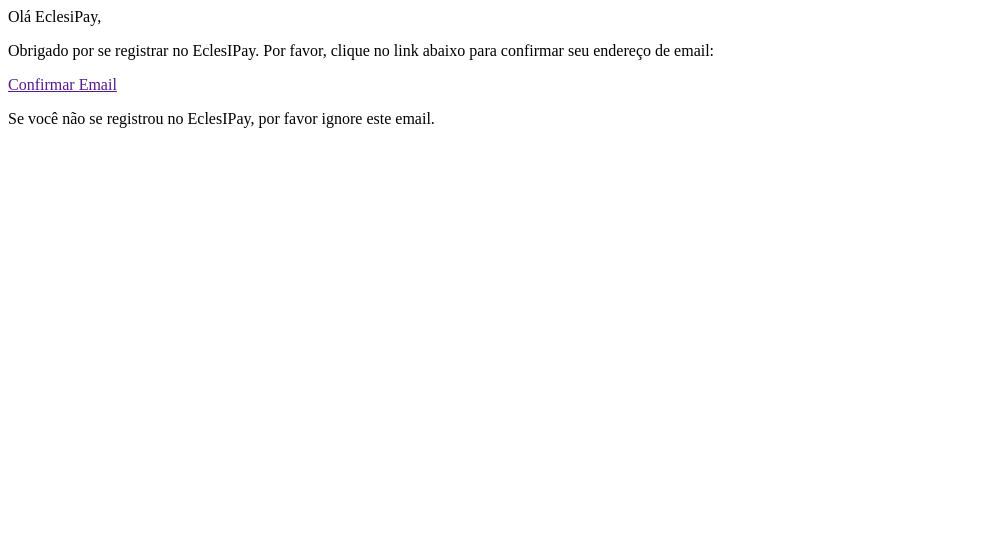
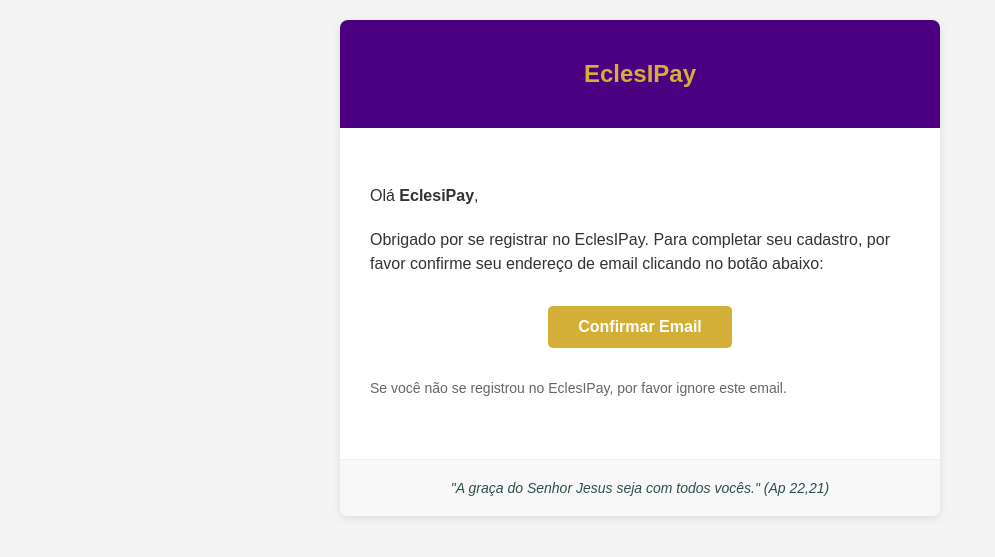
Before and after one commit to Jairzaoo/EclesIpay, a Django app: template EclesIPay/dizimo/templates/email_confirmation.html in a window 1280 px wide. Shown: the top 557 px of the page, without its empty margins (0-995 px from the left). Run offline with Django 5.2, Linux system fonts and the light colour scheme; the template is opened without the code that fills it, so the values that code supplies are empty; a user stored in the database is signed in.

Commit message:
Update email_confirmation.html

```diff
--- a/EclesIPay/dizimo/templates/email_confirmation.html
+++ b/EclesIPay/dizimo/templates/email_confirmation.html
@@ -1,4 +1,32 @@
-<p>Olá {{ user.nome }},</p>
-<p>Obrigado por se registrar no EclesIPay. Por favor, clique no link abaixo para confirmar seu endereço de email:</p>
-<p><a href="{{ url }}">Confirmar Email</a></p>
-<p>Se você não se registrou no EclesIPay, por favor ignore este email.</p>
+<!DOCTYPE html>
+<html>
+<head>
+    <meta charset="UTF-8">
+    <meta name="viewport" content="width=device-width, initial-scale=1.0">
+    <title>Confirmação de Email - EclesIPay</title>
+</head>
+<body style="margin: 0; padding: 0; font-family: Arial, sans-serif; background-color: #f4f4f4;">
+    <table align="center" border="0" cellpadding="0" cellspacing="0" width="100%" style="max-width: 600px; background-color: #ffffff; margin-top: 20px; border-radius: 8px; box-shadow: 0 2px 10px rgba(0,0,0,0.1);">
+        <tr>
+            <td style="padding: 40px 30px; text-align: center; background-color: #4B0082; border-radius: 8px 8px 0 0;">
+                <h1 style="color: #D4AF37; margin: 0; font-size: 24px; font-weight: bold;">EclesIPay</h1>
+            </td>
+        </tr>
+        <tr>
+            <td style="padding: 40px 30px;">
+                <p style="color: #333333; font-size: 16px; line-height: 1.5; margin-bottom: 20px;">Olá <strong>{{ user.nome }}</strong>,</p>
+                <p style="color: #333333; font-size: 16px; line-height: 1.5; margin-bottom: 20px;">Obrigado por se registrar no EclesIPay. Para completar seu cadastro, por favor confirme seu endereço de email clicando no botão abaixo:</p>
+                <p style="text-align: center; margin: 30px 0;">
+                    <a href="{{ url }}" style="background-color: #D4AF37; color: white; text-decoration: none; padding: 12px 30px; border-radius: 5px; font-weight: bold; display: inline-block; font-size: 16px;">Confirmar Email</a>
+                </p>
+                <p style="color: #666666; font-size: 14px; line-height: 1.5; margin-bottom: 20px;">Se você não se registrou no EclesIPay, por favor ignore este email.</p>
+            </td>
+        </tr>
+        <tr>
+            <td style="padding: 20px 30px; text-align: center; background-color: #f8f8f8; border-radius: 0 0 8px 8px; border-top: 1px solid #eeeeee;">
+                <p style="color: #2F4F4F; font-style: italic; margin: 0; font-size: 14px;">"A graça do Senhor Jesus seja com todos vocês." (Ap 22,21)</p>
+            </td>
+        </tr>
+    </table>
+</body>
+</html>
```
